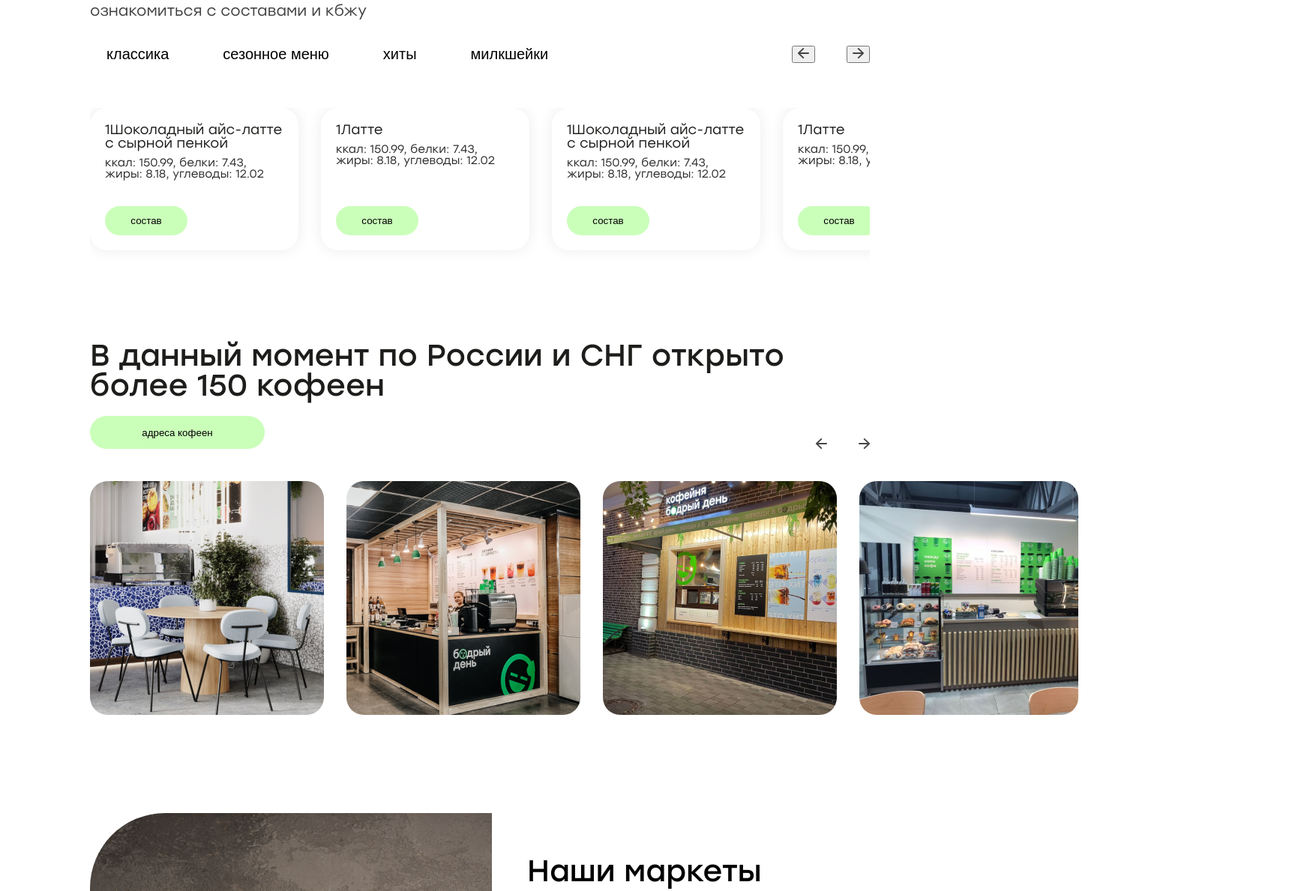
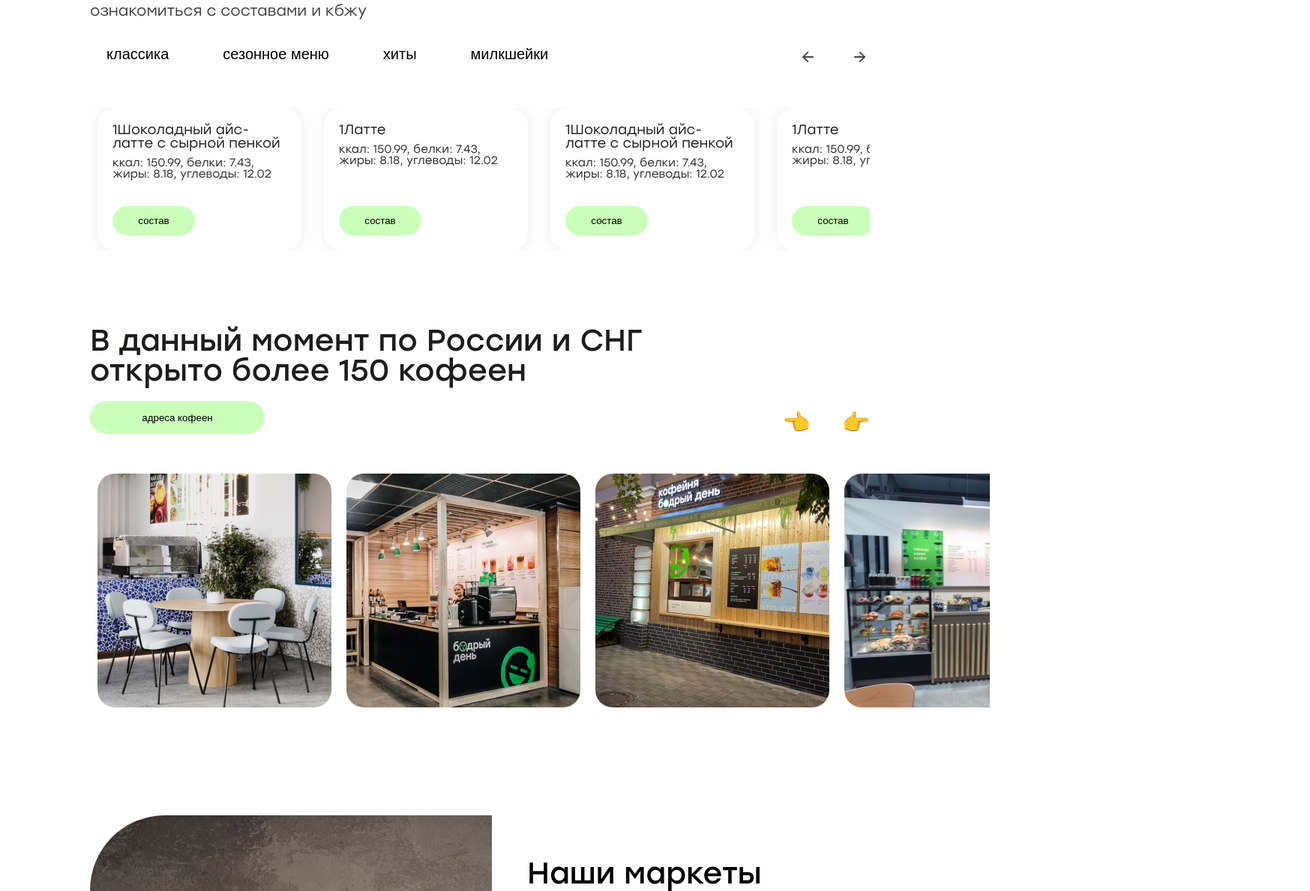
Before and after one commit to GooogeR/work_lend, a website: page index.html in a window 1280 px wide. Shown: the part 726-1915 px from the top of the page at 75% size, 1747 px wide, since content can reach past the window. Drawn offline with Linux system fonts and the light colour scheme.

Commit message:
add 2 slider

```diff
--- a/index.html
+++ b/index.html
@@ -184,21 +184,22 @@
         </div>
 
           <div class="arrow-wrap cafe-arrow">
-            <svg width="15" height="14" viewBox="0 0 15 14" fill="none" xmlns="http://www.w3.org/2000/svg">
-              <path d="M14.0374 6.07804H3.28493L7.98251 1.57886C8.35793 1.2193 8.35793 0.629241 7.98251 0.269675C7.60709 -0.0898905 7.00064 -0.0898905 6.62522 0.269675L0.281567 6.34541C-0.0938549 6.70498 -0.0938549 7.28582 0.281567 7.64538L6.61559 13.7303C6.79544 13.903 7.03961 14 7.29424 14C7.54887 14 7.79304 13.903 7.97289 13.7303C8.34831 13.3708 8.34831 12.7899 7.97289 12.4304L3.28493 7.92197H14.0374C14.5668 7.92197 15 7.50709 15 7.00001C15 6.49293 14.5668 6.07804 14.0374 6.07804Z" fill="#2C2B2A" fill-opacity="0.87" />
-            </svg>
-            <svg width="15" height="14" viewBox="0 0 15 14" fill="none" xmlns="http://www.w3.org/2000/svg">
-              <path d="M0.962618 6.07804H11.7151L7.01749 1.57886C6.64207 1.2193 6.64207 0.629241 7.01749 0.269675C7.39291 -0.0898905 7.99936 -0.0898905 8.37478 0.269675L14.7184 6.34541C15.0939 6.70498 15.0939 7.28582 14.7184 7.64538L8.38441 13.7303C8.20456 13.903 7.96039 14 7.70576 14C7.45113 14 7.20696 13.903 7.02711 13.7303C6.65169 13.3708 6.65169 12.7899 7.02711 12.4304L11.7151 7.92197H0.962618C0.433178 7.92197 0 7.50709 0 7.00001C0 6.49293 0.433178 6.07804 0.962618 6.07804Z" fill="#2C2B2A" fill-opacity="0.87" />
-            </svg>
+            <span class="arrow-right-img">&#128072;</span>
+            <span class="arrow-left-img">&#128073;</span>
           </div>
         </div>
-
+        <div class="slider-container">
           <ul class="cafe-list">
             <li class="cafe-item"><img src="public/cafe1.png" alt="" class="cafe-img"></li>
             <li class="cafe-item"><img src="public/cafe2.png" alt="" class="cafe-img"></li>
             <li class="cafe-item"><img src="public/cafe3.png" alt="" class="cafe-img"></li>
             <li class="cafe-item"><img src="public/cafe4.png" alt="" class="cafe-img"></li>
+            <li class="cafe-item"><img src="public/cafe1.png" alt="" class="cafe-img"></li>
+            <li class="cafe-item"><img src="public/cafe2.png" alt="" class="cafe-img"></li>
+            <li class="cafe-item"><img src="public/cafe3.png" alt="" class="cafe-img"></li>
+            <li class="cafe-item"><img src="public/cafe4.png" alt="" class="cafe-img"></li>
           </ul>
+        </div>
         </div>
 
       </section>
@@ -269,7 +270,7 @@
             <div class="market-qr-wrap">
               <img src="public/wb.svg" alt="">
               <img src="public/ozon.svg" alt="">
-              <img src="public/market.svg" alt=""
+              <img src="public/market.svg" alt="">
             </div>
             <h3 class="market-minititle">вкус кофе</h3>
             <p class="market-desq">cобственная эспрессо-смесь разработана специально
@@ -423,7 +424,6 @@
                   <path fill-rule="evenodd" clip-rule="evenodd" d="M25.6 14.3C24.1 12.8 22.1 12 20 12C15.6 12 12 15.6 12 20C12 21.4 12.4 22.8 13.1 24L12 28L16.2 26.9C17.4 27.5 18.7 27.9 20 27.9C24.4 27.9 28 24.3 28 19.9C28 17.8 27.1 15.8 25.6 14.3ZM20 26.6C18.8 26.6 17.6 26.3 16.6 25.7L16.4 25.6L13.9 26.3L14.6 23.9L14.4 23.6C13.7 22.5 13.4 21.3 13.4 20.1C13.4 16.5 16.4 13.5 20 13.5C21.8 13.5 23.4 14.2 24.7 15.4C26 16.7 26.6 18.3 26.6 20.1C26.6 23.6 23.7 26.6 20 26.6ZM23.6 21.6C23.4 21.5 22.4 21 22.2 21C22 20.9 21.9 20.9 21.8 21.1C21.7 21.3 21.3 21.7 21.2 21.9C21.1 22 21 22 20.8 22C20.6 21.9 20 21.7 19.2 21C18.6 20.5 18.2 19.8 18.1 19.6C18 19.4 18.1 19.3 18.2 19.2C18.3 19.1 18.4 19 18.5 18.9C18.6 18.8 18.6 18.7 18.7 18.6C18.8 18.5 18.7 18.4 18.7 18.3C18.7 18.2 18.3 17.2 18.1 16.8C18 16.5 17.8 16.5 17.7 16.5C17.6 16.5 17.5 16.5 17.3 16.5C17.2 16.5 17 16.5 16.8 16.7C16.6 16.9 16.1 17.4 16.1 18.4C16.1 19.4 16.8 20.3 16.9 20.5C17 20.6 18.3 22.7 20.3 23.5C22 24.2 22.3 24 22.7 24C23.1 24 23.9 23.5 24 23.1C24.2 22.6 24.2 22.2 24.1 22.2C24 21.7 23.8 21.7 23.6 21.6Z" fill="#2C2B2A" />
                 </svg>
               </div>
-
                 <address class="footer-addres"> <span>Адрес</span>
                   <span>630049, г. Новосибирск,</span>
                   <span>Красный проспект 200, 12 этаж</span> </address></div>
@@ -432,16 +432,5 @@
           </div>
         </div>
       </footer>
-
-
-
-
-
-
-
-
-
-
   </body>
-
 </html>
--- a/index.js
+++ b/index.js
@@ -21,3 +21,21 @@ document.addEventListener('DOMContentLoaded', () => {
     behavior: 'auto'
   });
 });
+
+const cafeList = document.querySelector('.cafe-list');
+const arrowRight = document.querySelector('.arrow-right-img');
+const arrowLeft = document.querySelector('.arrow-left-img');
+let currentCard = 0;
+const cardWidth = 290;
+const maxShift = 3;
+const totalCards = cafeList.children.length;
+
+arrowLeft.addEventListener('click', () => {
+  currentCard = Math.min(currentCard + 1, totalCards - maxShift);
+  cafeList.style.transform = `translateX(-${currentCard * cardWidth}px)`;
+});
+
+arrowRight.addEventListener('click', () => {
+  currentCard = Math.max(currentCard - 1, 0);
+  cafeList.style.transform = `translateX(-${currentCard * cardWidth}px)`;
+});
--- a/style.css
+++ b/style.css
@@ -194,6 +194,13 @@ color: #000;
   align-items: center;
 }
 
+.arrow-left,
+.arrow-right {
+  background-color: transparent;
+  border: none;
+  cursor: pointer;
+}
+
 
 /* card  */
 
@@ -209,7 +216,7 @@ color: #000;
   justify-content: space-between;
   border-radius: 23px;
 padding: 20px;
-min-width: 238px;
+min-width: 232px;
 height: 150px;
 box-shadow: 0 0 19px 0 rgba(0, 0, 0, 0.08);
 background: white;
@@ -247,7 +254,7 @@ background-color:rgba(115, 255, 74, 0.38);
 .card-list {
   overflow-x: hidden;
   padding-bottom: 20px;
-
+  padding: 0 10px;
   display: flex;
   flex-wrap: nowrap;
   /* scroll-behavior: smooth;
@@ -259,6 +266,7 @@ background-color:rgba(115, 255, 74, 0.38);
   width: 0px;
   height: 0px;
 }
+
 
 /* @keyframes scroll-animation {
   0% {
@@ -301,21 +309,45 @@ width: 233px;
 height: 44px;
   background-color: rgba(115, 255, 74, 0.38);
 }
+.cafe-slider {
+  overflow: hidden;
+  width: 1200px; /* ширина слайдера равна ширине 4 карточек */
+}
+
+.slider-container {
+  overflow: hidden;
+  width: 1200px; /* ширина слайдера */
+}
 
 .cafe-list {
+  list-style: none;
+  padding: 0;
+  margin: 0;
   display: flex;
-  gap: 30px;
+  transition: transform 0.5s ease-in-out;
 }
 
 .cafe-item {
+  flex: 0 0 300px; /* ширина одной карточки */
+  margin: 10px;
+}
+
+.cafe-img {
   border-radius: 23px;
   width: 312px;
   height: 312px;
 }
 
-.cafe-img {
-  border-radius: 23px;
+.arrow-wrap {
+  display: flex;
+  justify-content: center;
+  margin-top: 10px;
+}
 
+.arrow-wrap span {
+  font-size: 30px;
+  cursor: pointer;
+  user-select: none;
 }
 
 
```
